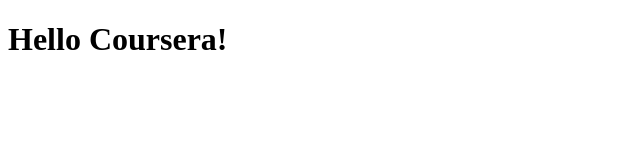
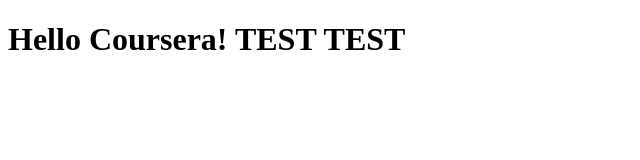
Before and after one commit to Joewanaaa/coursera-test, a plain HTML site: page website/index.html in a window 1280 px wide. Shown: the whole page, without its empty margins (0-640 px from the left). Drawn offline with Linux system fonts and the light colour scheme.

Commit message:
small addition to our page content

```diff
--- a/website/index.html
+++ b/website/index.html
@@ -6,6 +6,6 @@
 	<title>Hello Coursera</title>
 </head>
 <body>
-<h1>Hello Coursera!</h1>
+<h1>Hello Coursera! TEST TEST</h1>
 </body>
 </html>
```
